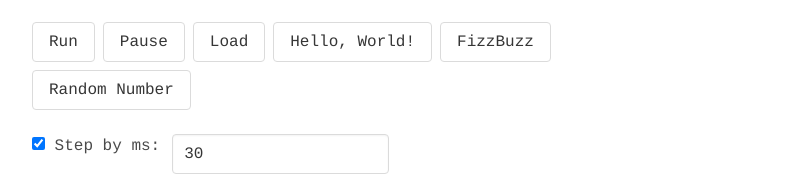
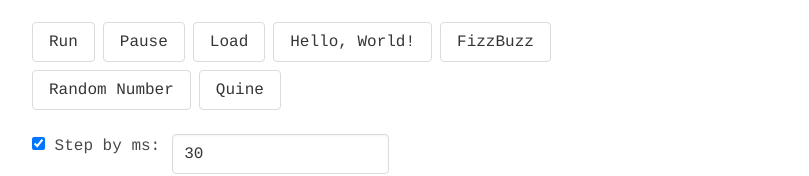
Before and after one commit to ivangreene/befunje, a React (Create React App) app: page / in a window 1280 px wide. Shown: the part 434-610 px from the top of the page, without its empty margins (32-841 px from the left). Built offline with nearby package versions, Linux system fonts and the light colour scheme.

Commit message:
samples: add quine

```diff
--- a/src/samples.js
+++ b/src/samples.js
@@ -24,5 +24,7 @@ v?vv?v# ?#^?7^
 76532   >1 > ^
 +++++ v2?4   ^
         3    ^
->>>>>>>>>>>>>^` }
+>>>>>>>>>>>>>^` },
+  { name: 'Quine',
+    program: `01->1# +# :# 0# g# ,# :# 5# 8# *# 4# +# -# _@` }
 ];
```
